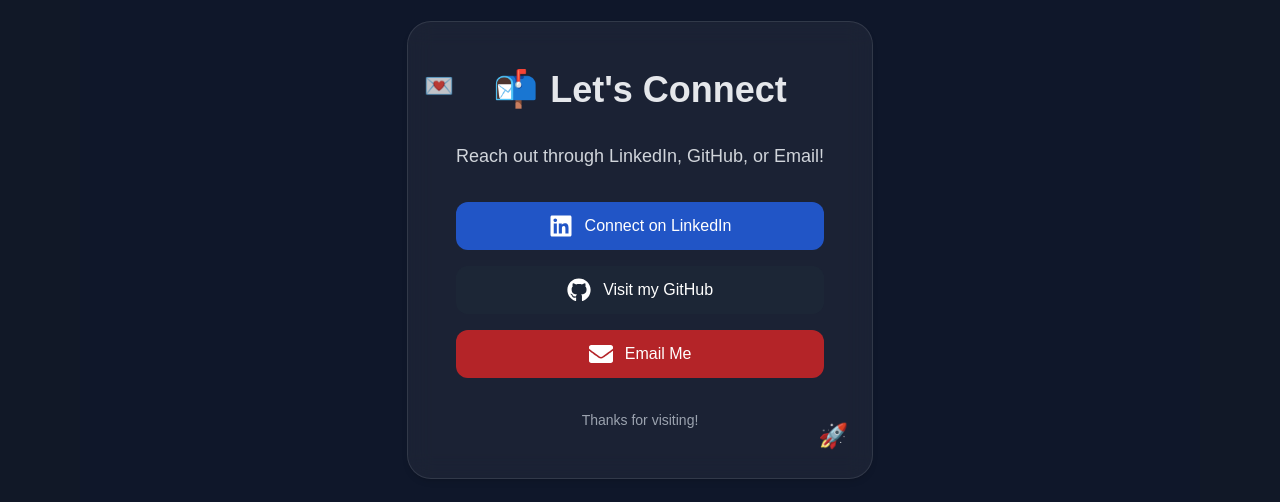
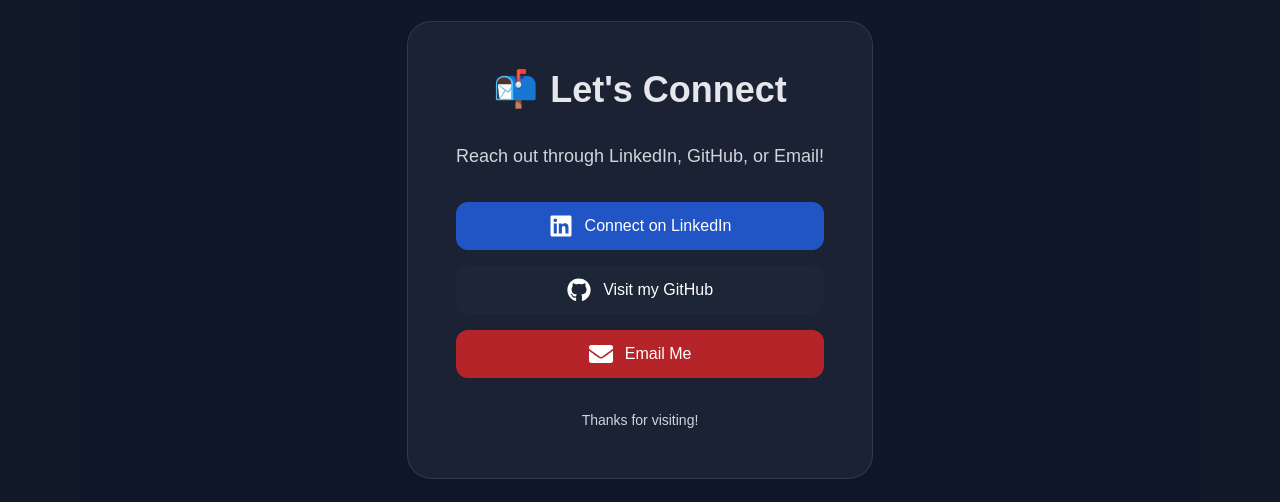
Before and after one commit to Soroush20041383/tech-portfolio, a Next.js app: page /contact in a window 1280 px wide. Shown: the part 222-724 px from the top of the page. Built offline with nearby package versions, Linux system fonts and the light colour scheme.

Commit message:
Update contact page UI and add typewriter animation

```diff
--- a/app/contact/page.tsx
+++ b/app/contact/page.tsx
@@ -1,7 +1,24 @@
+"use client";
+import { useEffect, useState } from "react";
 import FadeInSection from "../components/FadeInSection";
 import { FaLinkedin, FaGithub, FaEnvelope } from "react-icons/fa";
 
 export default function ContactPage() {
+  const fullMessage = "Thanks for visiting!";
+  const [typedText, setTypedText] = useState("");
+
+  useEffect(() => {
+    let index = 0;
+    const interval = setInterval(() => {
+      setTypedText(fullMessage.slice(0, index + 1));
+      index += 1;
+      if (index === fullMessage.length) {
+        clearInterval(interval);
+      }
+    }, 50);
+    return () => clearInterval(interval);
+  }, []);
+
   return (
     <main className="relative flex items-center justify-center min-h-[calc(100vh-4rem)] bg-[#0f172a] p-6">
       <FadeInSection>
@@ -48,10 +65,8 @@
           </FadeInSection>
         </div>
 
-        <p className="text-center text-sm text-gray-400">Thanks for visiting!</p>
+        <p className="text-center text-sm text-gray-300">{typedText}</p>
 
-        <span className="absolute left-4 top-4 text-2xl animate-pulse">💌</span>
-        <span className="absolute right-6 bottom-6 text-2xl animate-float">🚀</span>
         </div>
       </FadeInSection>
     </main>
```
